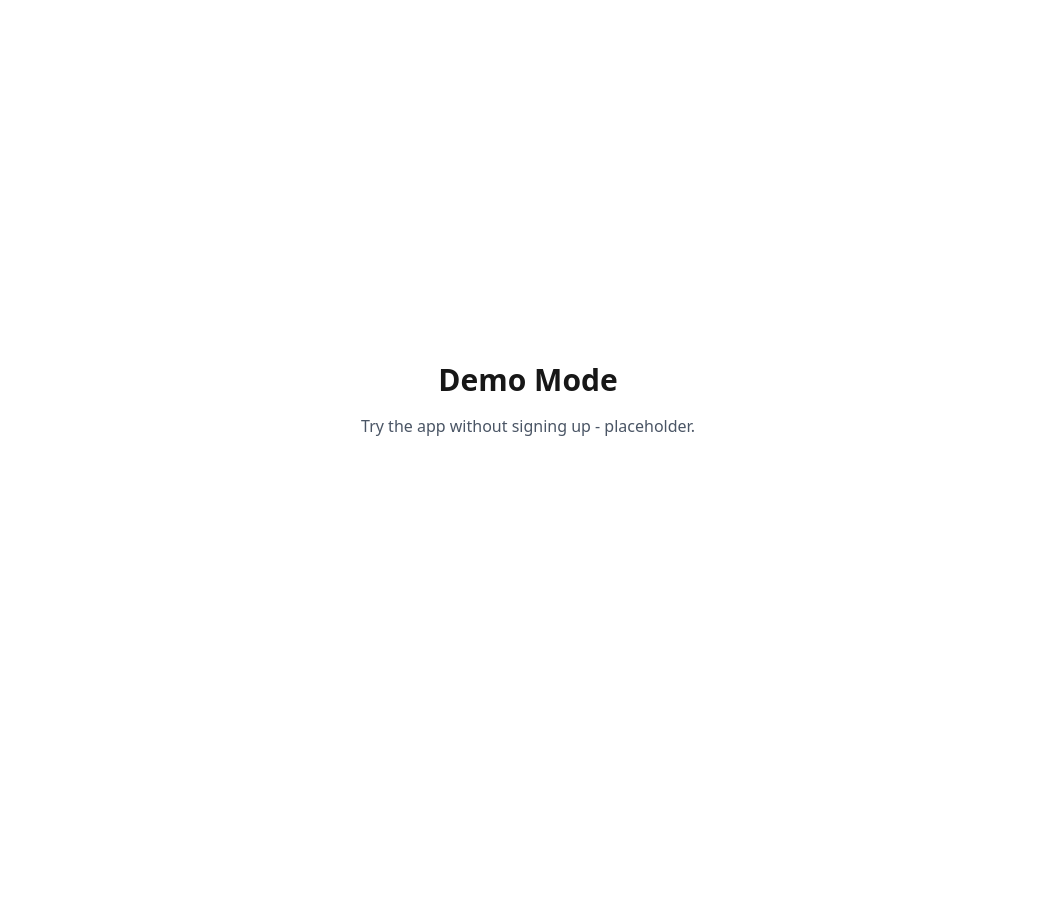
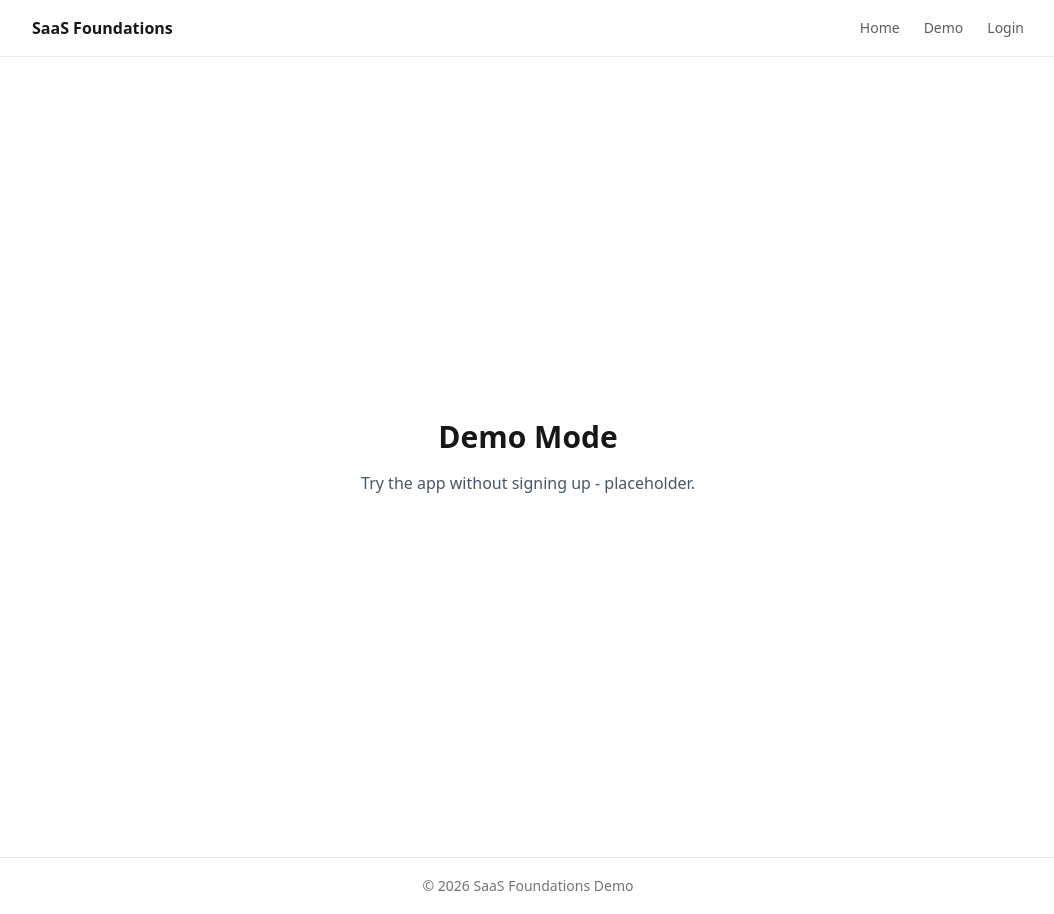
Before and after one commit to RoccoFaranda/saas-foundations-demo, a Next.js app: page /demo in a window 1280 px wide. Shown: the whole page, without its empty margins (112-1166 px from the left). Before the commit the page ends 800 px from the top, so only its background shows below. Built offline with nearby package versions, Linux system fonts and the light colour scheme.

Commit message:
feat: add shared marketing and demo shell

```diff
--- a/app/(demo)/layout.tsx
+++ b/app/(demo)/layout.tsx
@@ -1,7 +1,16 @@
+import { SiteHeader } from "@/src/components/site-header";
+import { SiteFooter } from "@/src/components/site-footer";
+
 export default function DemoLayout({
   children,
 }: {
   children: React.ReactNode;
 }) {
-  return <>{children}</>;
+  return (
+    <div className="flex min-h-screen flex-col">
+      <SiteHeader />
+      <main className="flex-1">{children}</main>
+      <SiteFooter />
+    </div>
+  );
 }
--- a/app/(marketing)/layout.tsx
+++ b/app/(marketing)/layout.tsx
@@ -1,7 +1,16 @@
+import { SiteHeader } from "@/src/components/site-header";
+import { SiteFooter } from "@/src/components/site-footer";
+
 export default function MarketingLayout({
   children,
 }: {
   children: React.ReactNode;
 }) {
-  return <>{children}</>;
+  return (
+    <div className="flex min-h-screen flex-col">
+      <SiteHeader />
+      <main className="flex-1">{children}</main>
+      <SiteFooter />
+    </div>
+  );
 }
--- /dev/null
+++ b/src/components/site-footer.tsx
@@ -0,0 +1,9 @@
+export function SiteFooter() {
+  return (
+    <footer className="border-t border-foreground/10 bg-background">
+      <div className="mx-auto flex h-14 max-w-5xl items-center justify-center px-4 text-sm text-foreground/60">
+        <p>&copy; {new Date().getFullYear()} SaaS Foundations Demo</p>
+      </div>
+    </footer>
+  );
+}
--- /dev/null
+++ b/src/components/site-header.tsx
@@ -0,0 +1,33 @@
+import Link from "next/link";
+
+export function SiteHeader() {
+  return (
+    <header className="border-b border-foreground/10 bg-background">
+      <div className="mx-auto flex h-14 max-w-5xl items-center justify-between px-4">
+        <Link href="/" className="font-semibold">
+          SaaS Foundations
+        </Link>
+        <nav className="flex items-center gap-6 text-sm">
+          <Link
+            href="/"
+            className="text-foreground/70 transition-colors hover:text-foreground"
+          >
+            Home
+          </Link>
+          <Link
+            href="/demo"
+            className="text-foreground/70 transition-colors hover:text-foreground"
+          >
+            Demo
+          </Link>
+          <Link
+            href="/login"
+            className="text-foreground/70 transition-colors hover:text-foreground"
+          >
+            Login
+          </Link>
+        </nav>
+      </div>
+    </header>
+  );
+}
```
